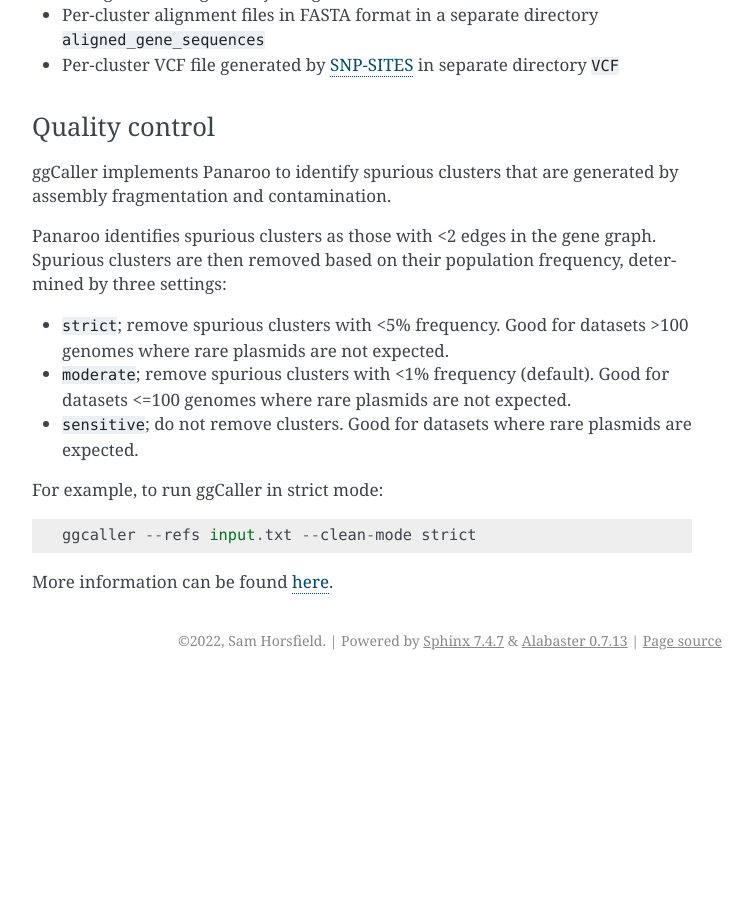
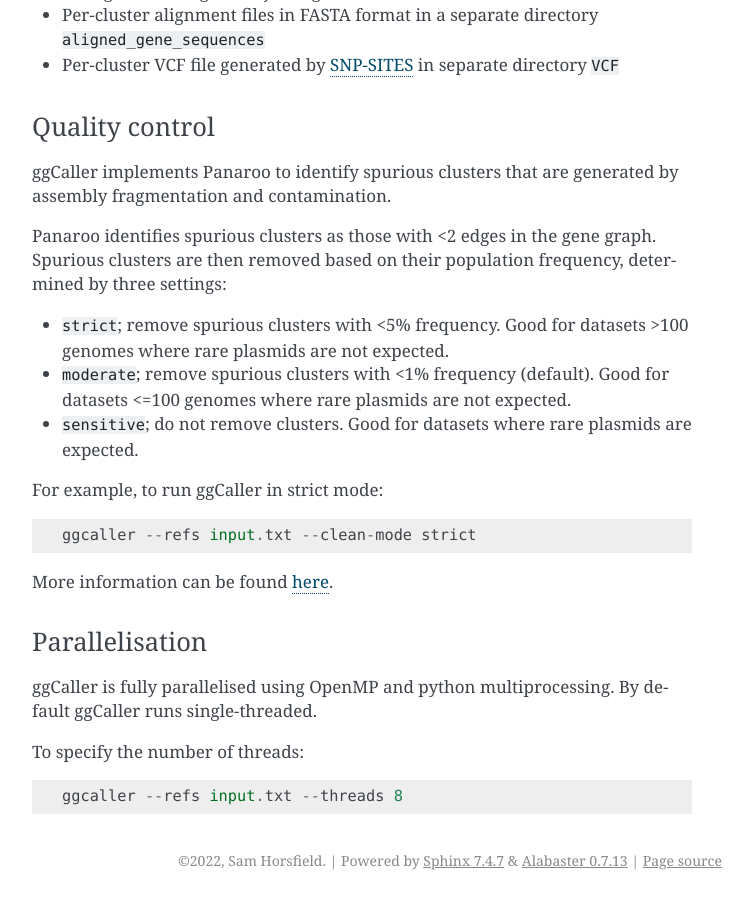
Before and after one commit to bacpop/ggCaller, a Sphinx documentation site: the page built from docs/usage.rst, in a window 1280 px wide and 900 px high, scrolled down 3719 px. Shown: the whole window, without its empty margins (388-1141 px from the left). Built offline with Sphinx 7.4.7, drawn with Linux system fonts in a browser that asks for light colours; before the commit the page ends 4399 px from its top, so only the background shows below that.

Commit message:
Adds Parallelisation in usage.rst

```diff
--- a/docs/usage.rst
+++ b/docs/usage.rst
@@ -165,3 +165,12 @@
     ggcaller --refs input.txt --clean-mode strict
 
 More information can be found `here <https://gtonkinhill.github.io/panaroo/#/gettingstarted/params>`_.
+
+Parallelisation
+^^^^^^^^^^^^^^^
+
+ggCaller is fully parallelised using OpenMP and python multiprocessing. By default ggCaller runs single-threaded.
+
+To specify the number of threads::
+
+    ggcaller --refs input.txt --threads 8
```
